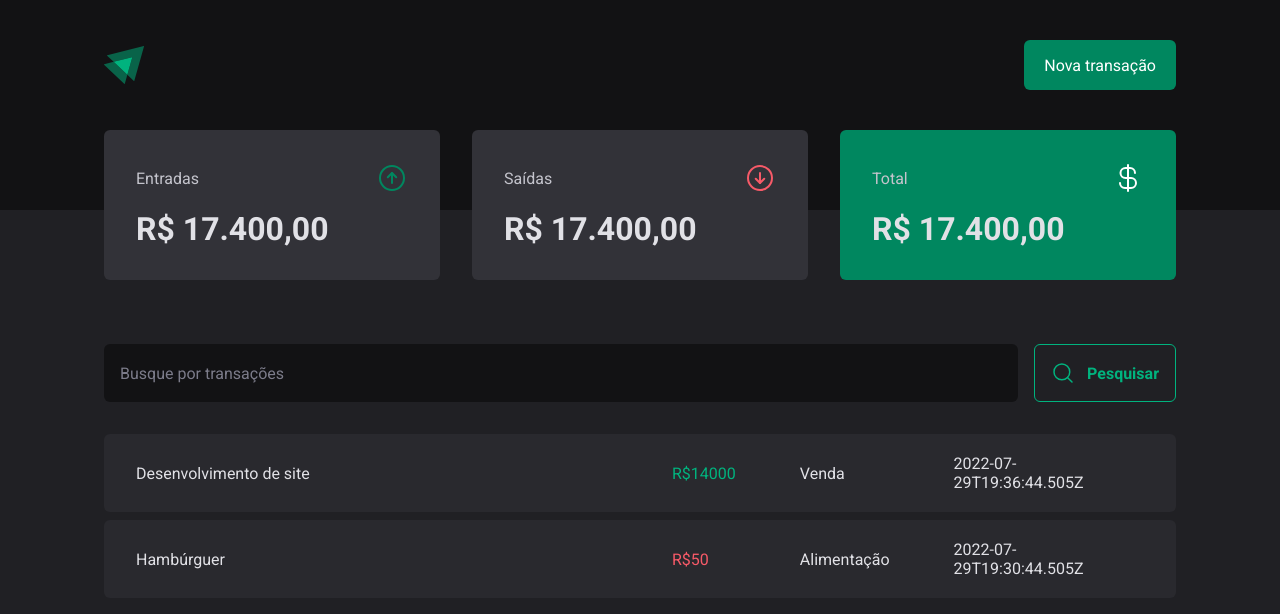
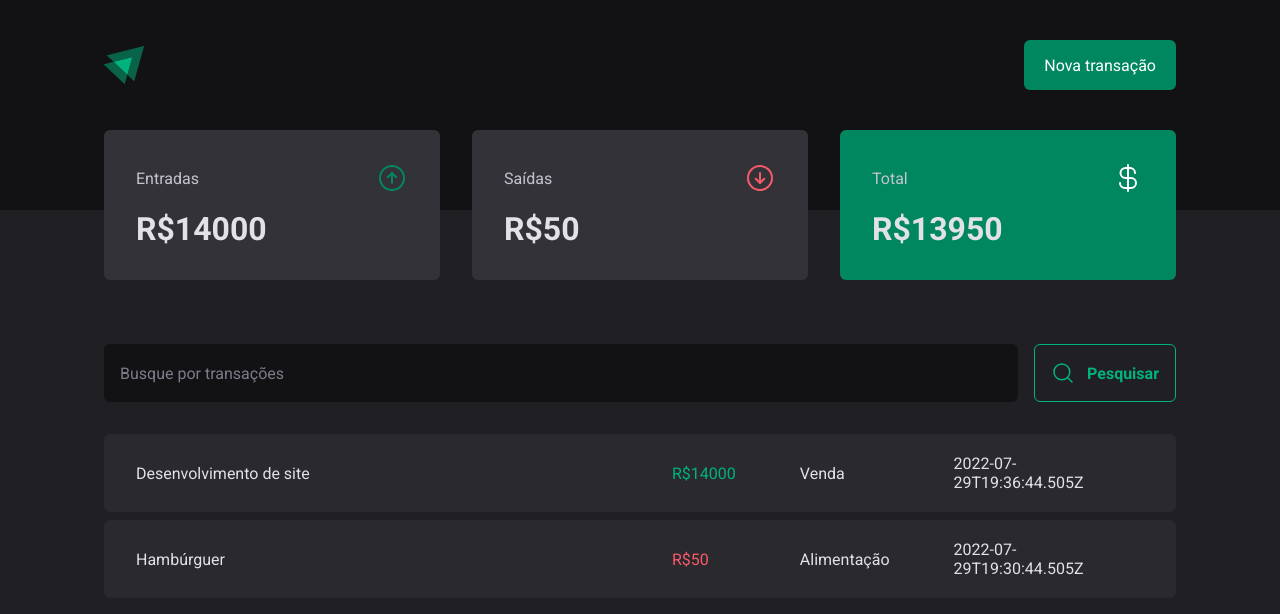
Before and after one commit to Marcos-afk/ignite-dtmoney, a React (Vite) app: page / in a window 1280 px wide. Shown: the top 614 px of the page. Built offline with nearby package versions, Linux system fonts and the light colour scheme; data requests are answered from the project's data file.

Commit message:
:sparkles: add transaction summary calculation function and display values

```diff
--- a/src/components/Summary/index.tsx
+++ b/src/components/Summary/index.tsx
@@ -1,9 +1,30 @@
+import { useTransactions } from '@hooks/useTransactions';
 import * as S from './styles';
 import { ArrowCircleUp, ArrowCircleDown, CurrencyDollar } from 'phosphor-react';
 import { useTheme } from 'styled-components';
 
 export const Summary = () => {
+  const { transactions } = useTransactions();
   const theme = useTheme();
+
+  const summary = transactions.reduce(
+    (acc, transactions) => {
+      if (transactions.type === 'income') {
+        acc.income += transactions.price;
+        acc.total += transactions.price;
+      } else {
+        acc.outcome += transactions.price;
+        acc.total -= transactions.price;
+      }
+
+      return acc;
+    },
+    {
+      income: 0,
+      outcome: 0,
+      total: 0,
+    },
+  );
 
   return (
     <S.Container>
@@ -13,7 +34,7 @@
           <ArrowCircleUp size={32} color={theme['green-500']} />
         </header>
 
-        <strong>R$ 17.400,00</strong>
+        <strong>R${summary.income}</strong>
       </S.Card>
 
       <S.Card>
@@ -21,7 +42,7 @@
           <span>Saídas</span>
           <ArrowCircleDown size={32} color={theme['red-300']} />
         </header>
-        <strong>R$ 17.400,00</strong>
+        <strong>R${summary.outcome}</strong>
       </S.Card>
 
       <S.Card variant="green">
@@ -29,7 +50,7 @@
           <span>Total</span>
           <CurrencyDollar size={32} color={theme.white} />
         </header>
-        <strong>R$ 17.400,00</strong>
+        <strong>R${summary.total}</strong>
       </S.Card>
     </S.Container>
   );
```
